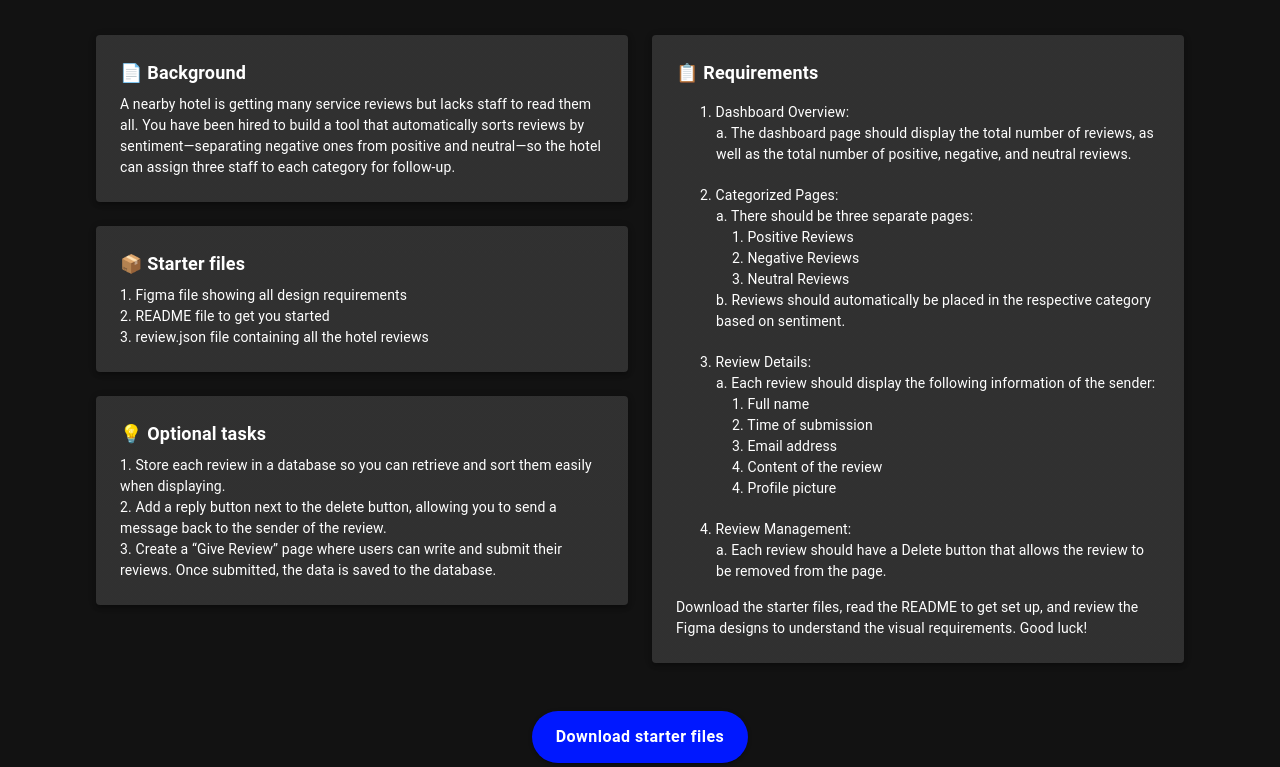
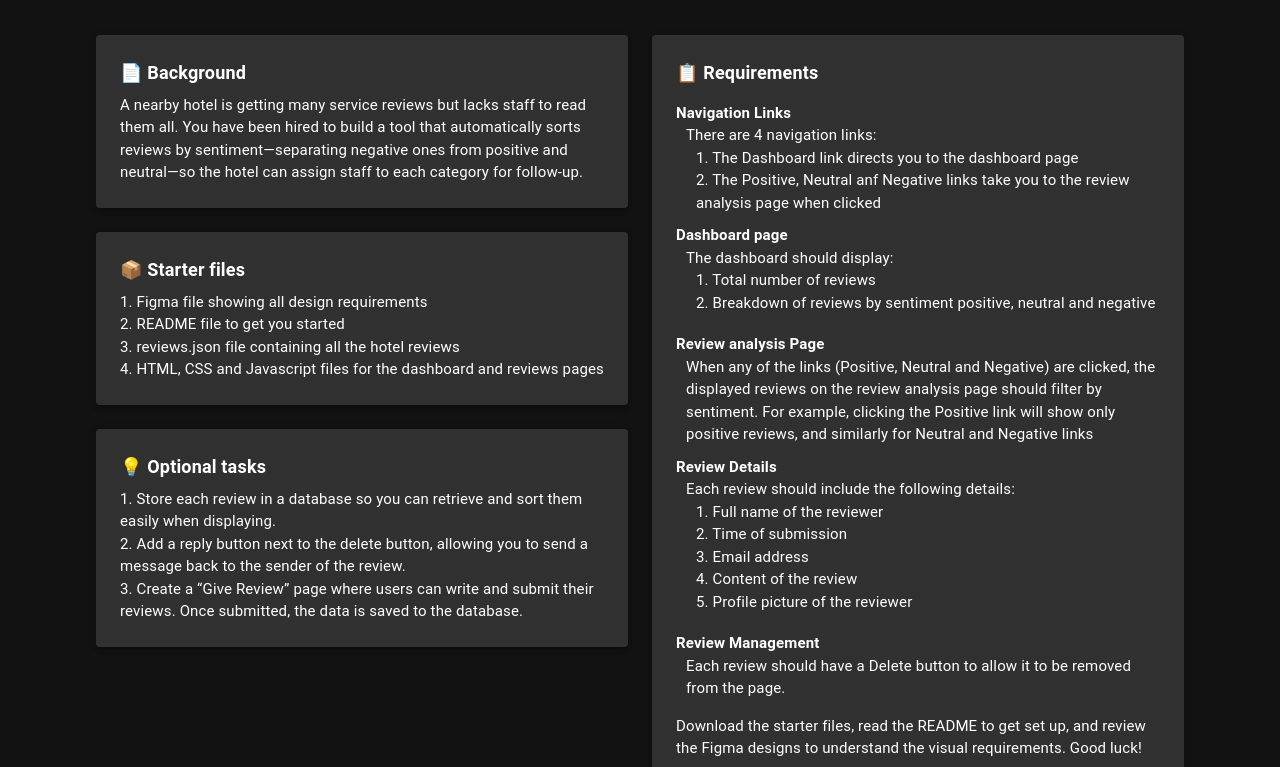
Before and after one commit to aginamena/mlprojectmentor, a Next.js app: page /projects in a window 1280 px wide. Shown: the part 1273-2040 px from the top of the page. Built offline with nearby package versions, Linux system fonts and the light colour scheme; what @mui/material-nextjs would draw is missing.

Commit message:
cleaned up project 1 error in browser

```diff
--- a/app/layout.tsx
+++ b/app/layout.tsx
@@ -43,7 +43,7 @@ export default function RootLayout({
           }}
         />
       </head>
-      <body>
+      <body suppressHydrationWarning>
         <ThemeRegistry>
           {children}
           <Footer />
--- a/app/projects/Introduction.tsx
+++ b/app/projects/Introduction.tsx
@@ -23,7 +23,7 @@ export default function Introduction() {
       </Box>
       <Box maxWidth={400}>
         <MetaChips />
-        <Typography fontSize={14} style={{ marginTop: "20px" }}>
+        <Typography fontSize={15} style={{ marginTop: "20px" }}>
           You are free to use any tools to build this project, as long as you
           meet all the given design requirements. Once you’ve completed the
           requirements and want to challenge yourself further, consider working
--- a/app/projects/ProjectDetails.tsx
+++ b/app/projects/ProjectDetails.tsx
@@ -14,12 +14,12 @@ export default function ProjectDetails() {
               📄 Background
             </Typography>
           </Stack>
-          <Typography fontSize={14}>
+          <Typography fontSize={15}>
             A nearby hotel is getting many service reviews but lacks staff to
             read them all. You have been hired to build a tool that
             automatically sorts reviews by sentiment—separating negative ones
-            from positive and neutral—so the hotel can assign three staff to
-            each category for follow-up.
+            from positive and neutral—so the hotel can assign staff to each
+            category for follow-up.
           </Typography>
         </Paper>
         <Paper
@@ -35,75 +35,74 @@ export default function ProjectDetails() {
           <Typography fontSize={18} fontWeight={600} mb={2}>
             📋 Requirements
           </Typography>
-          <Box sx={{ pl: 3 }}>
-            <Typography style={{ fontSize: "14px" }}>
-              1. Dashboard Overview:
-              <Box sx={{ pl: 2 }}>
-                <Typography style={{ fontSize: "14px" }}>
-                  a. The dashboard page should display the total number of
-                  reviews, as well as the total number of positive, negative,
-                  and neutral reviews.
-                </Typography>
-              </Box>
-            </Typography>
+          <ol style={{ fontSize: "15px" }}>
+            <li>
+              <strong>Navigation Links</strong>
+              <ul style={{ paddingLeft: 10 }}>
+                <li>There are 4 navigation links:</li>
+                <ul style={{ paddingLeft: 10 }}>
+                  <li>
+                    1. The Dashboard link directs you to the dashboard page
+                  </li>
+                  <li>
+                    2. The Positive, Neutral anf Negative links take you to the
+                    review analysis page when clicked
+                  </li>
+                </ul>
+              </ul>
+            </li>
+            <li style={{ marginTop: 10, marginBottom: 19 }}>
+              <strong>Dashboard page</strong>
+              <ul style={{ paddingLeft: 10 }}>
+                <li>The dashboard should display:</li>
+                <ul style={{ paddingLeft: 10 }}>
+                  <li>1. Total number of reviews</li>
+                  <li>
+                    2. Breakdown of reviews by sentiment positive, neutral and
+                    negative
+                  </li>
+                </ul>
+              </ul>
+            </li>
 
-            <Typography
-              style={{
-                marginTop: "20px",
-                marginBottom: "20px",
-                fontSize: "14px",
-              }}
-            >
-              2. Categorized Pages:
-              <Box sx={{ pl: 2, fontSize: "14px" }}>
-                a. There should be three separate pages:
-                <Typography sx={{ pl: 2, fontSize: "14px" }}>
-                  1. Positive Reviews
-                </Typography>
-                <Typography sx={{ pl: 2, fontSize: "14px" }}>
-                  2. Negative Reviews
-                </Typography>
-                <Typography sx={{ pl: 2, fontSize: "14px" }}>
-                  3. Neutral Reviews
-                </Typography>
-              </Box>
-              <Box sx={{ pl: 2, fontSize: "14px" }}>
-                b. Reviews should automatically be placed in the respective
-                category based on sentiment.
-              </Box>
-            </Typography>
+            <li>
+              <strong>Review analysis Page</strong>
+              <ul style={{ paddingLeft: 10 }}>
+                <li>
+                  When any of the links (Positive, Neutral and Negative) are
+                  clicked, the displayed reviews on the review analysis page
+                  should filter by sentiment. For example, clicking the Positive
+                  link will show only positive reviews, and similarly for
+                  Neutral and Negative links
+                </li>
+              </ul>
+            </li>
 
-            <Typography style={{ marginBottom: "20px", fontSize: "14px" }}>
-              3. Review Details:
-              <Box sx={{ pl: 2, fontSize: "14px" }}>
-                a. Each review should display the following information of the
-                sender:
-                <Typography sx={{ pl: 2, fontSize: "14px" }}>
-                  1. Full name
-                </Typography>
-                <Typography sx={{ pl: 2, fontSize: "14px" }}>
-                  2. Time of submission
-                </Typography>
-                <Typography sx={{ pl: 2, fontSize: "14px" }}>
-                  3. Email address
-                </Typography>
-                <Typography sx={{ pl: 2, fontSize: "14px" }}>
-                  4. Content of the review
-                </Typography>
-                <Typography sx={{ pl: 2, fontSize: "14px" }}>
-                  4. Profile picture
-                </Typography>
-              </Box>
-            </Typography>
-            <Typography style={{ fontSize: "14px" }}>
-              4. Review Management:
-              <Box sx={{ pl: 2, fontSize: "14px" }}>
-                a. Each review should have a Delete button that allows the
-                review to be removed from the page.
-              </Box>
-            </Typography>
-          </Box>
-          <Typography sx={{ marginTop: "15px", fontSize: "14px" }}>
+            <li style={{ marginTop: 10, marginBottom: 19 }}>
+              <strong>Review Details</strong>
+              <ul style={{ paddingLeft: 10 }}>
+                <li>Each review should include the following details:</li>
+                <ul style={{ paddingLeft: 10 }}>
+                  <li>1. Full name of the reviewer</li>
+                  <li>2. Time of submission</li>
+                  <li>3. Email address</li>
+                  <li>4. Content of the review</li>
+                  <li>5. Profile picture of the reviewer</li>
+                </ul>
+              </ul>
+            </li>
+
+            <li>
+              <strong>Review Management </strong>
+              <ul style={{ paddingLeft: 10 }}>
+                <li>
+                  Each review should have a Delete button to allow it to be
+                  removed from the page.
+                </li>
+              </ul>
+            </li>
+          </ol>
+          <Typography sx={{ marginTop: "15px", fontSize: "15px" }}>
             Download the starter files, read the README to get set up, and
             review the Figma designs to understand the visual requirements. Good
             luck!
@@ -118,11 +117,13 @@ export default function ProjectDetails() {
               📦 Starter files
             </Typography>
           </Stack>
-          <Typography style={{ fontSize: "14px" }}>
+          <Typography style={{ fontSize: "15px" }}>
             1. Figma file showing all design requirements
             <br />
             2. README file to get you started <br />
-            3. review.json file containing all the hotel reviews
+            3. reviews.json file containing all the hotel reviews <br />
+            4. HTML, CSS and Javascript files for the dashboard and reviews
+            pages <br />
           </Typography>
         </Paper>
         <Paper
@@ -132,7 +133,7 @@ export default function ProjectDetails() {
           <Typography fontSize={18} fontWeight={600} mb={1}>
             💡 Optional tasks
           </Typography>
-          <Typography fontSize={14}>
+          <Typography fontSize={15}>
             1. Store each review in a database so you can retrieve and sort them
             easily when displaying. <br />
             2. Add a reply button next to the delete button, allowing you to
@@ -157,75 +158,74 @@ export default function ProjectDetails() {
           <Typography fontSize={18} fontWeight={600} mb={2}>
             📋 Requirements
           </Typography>
-          <Box sx={{ pl: 3 }}>
-            <Typography style={{ fontSize: "14px" }}>
-              1. Dashboard Overview:
-              <Box sx={{ pl: 2 }}>
-                <Typography style={{ fontSize: "14px" }}>
-                  a. The dashboard page should display the total number of
-                  reviews, as well as the total number of positive, negative,
-                  and neutral reviews.
-                </Typography>
-              </Box>
-            </Typography>
+          <ol style={{ fontSize: "15px" }}>
+            <li>
+              <strong>Navigation Links</strong>
+              <ul style={{ paddingLeft: 10 }}>
+                <li>There are 4 navigation links:</li>
+                <ul style={{ paddingLeft: 10 }}>
+                  <li>
+                    1. The Dashboard link directs you to the dashboard page
+                  </li>
+                  <li>
+                    2. The Positive, Neutral anf Negative links take you to the
+                    review analysis page when clicked
+                  </li>
+                </ul>
+              </ul>
+            </li>
+            <li style={{ marginTop: 10, marginBottom: 19 }}>
+              <strong>Dashboard page</strong>
+              <ul style={{ paddingLeft: 10 }}>
+                <li>The dashboard should display:</li>
+                <ul style={{ paddingLeft: 10 }}>
+                  <li>1. Total number of reviews</li>
+                  <li>
+                    2. Breakdown of reviews by sentiment positive, neutral and
+                    negative
+                  </li>
+                </ul>
+              </ul>
+            </li>
 
-            <Typography
-              style={{
-                marginTop: "20px",
-                marginBottom: "20px",
-                fontSize: "14px",
-              }}
-            >
-              2. Categorized Pages:
-              <Box sx={{ pl: 2, fontSize: "14px" }}>
-                a. There should be three separate pages:
-                <Typography sx={{ pl: 2, fontSize: "14px" }}>
-                  1. Positive Reviews
-                </Typography>
-                <Typography sx={{ pl: 2, fontSize: "14px" }}>
-                  2. Negative Reviews
-                </Typography>
-                <Typography sx={{ pl: 2, fontSize: "14px" }}>
-                  3. Neutral Reviews
-                </Typography>
-              </Box>
-              <Box sx={{ pl: 2, fontSize: "14px" }}>
-                b. Reviews should automatically be placed in the respective
-                category based on sentiment.
-              </Box>
-            </Typography>
+            <li>
+              <strong>Review analysis Page</strong>
+              <ul style={{ paddingLeft: 10 }}>
+                <li>
+                  When any of the links (Positive, Neutral and Negative) are
+                  clicked, the displayed reviews on the review analysis page
+                  should filter by sentiment. For example, clicking the Positive
+                  link will show only positive reviews, and similarly for
+                  Neutral and Negative links
+                </li>
+              </ul>
+            </li>
 
-            <Typography style={{ marginBottom: "20px", fontSize: "14px" }}>
-              3. Review Details:
-              <Box sx={{ pl: 2, fontSize: "14px" }}>
-                a. Each review should display the following information of the
-                sender:
-                <Typography sx={{ pl: 2, fontSize: "14px" }}>
-                  1. Full name
-                </Typography>
-                <Typography sx={{ pl: 2, fontSize: "14px" }}>
-                  2. Time of submission
-                </Typography>
-                <Typography sx={{ pl: 2, fontSize: "14px" }}>
-                  3. Email address
-                </Typography>
-                <Typography sx={{ pl: 2, fontSize: "14px" }}>
-                  4. Content of the review
-                </Typography>
-                <Typography sx={{ pl: 2, fontSize: "14px" }}>
-                  4. Profile picture
-                </Typography>
-              </Box>
-            </Typography>
-            <Typography style={{ fontSize: "14px" }}>
-              4. Review Management:
-              <Box sx={{ pl: 2, fontSize: "14px" }}>
-                a. Each review should have a Delete button that allows the
-                review to be removed from the page.
-              </Box>
-            </Typography>
-          </Box>
-          <Typography sx={{ marginTop: "15px", fontSize: "14px" }}>
+            <li style={{ marginTop: 10, marginBottom: 19 }}>
+              <strong>Review Details</strong>
+              <ul style={{ paddingLeft: 10 }}>
+                <li>Each review should include the following details:</li>
+                <ul style={{ paddingLeft: 10 }}>
+                  <li>1. Full name of the reviewer</li>
+                  <li>2. Time of submission</li>
+                  <li>3. Email address</li>
+                  <li>4. Content of the review</li>
+                  <li>5. Profile picture of the reviewer</li>
+                </ul>
+              </ul>
+            </li>
+
+            <li>
+              <strong>Review Management </strong>
+              <ul style={{ paddingLeft: 10 }}>
+                <li>
+                  Each review should have a Delete button to allow it to be
+                  removed from the page.
+                </li>
+              </ul>
+            </li>
+          </ol>
+          <Typography sx={{ marginTop: "15px", fontSize: "15px" }}>
             Download the starter files, read the README to get set up, and
             review the Figma designs to understand the visual requirements. Good
             luck!
```
Also changed, not shown: app/projects/README.tsx (added, +24 -0 lines), app/projects/ZipFiles.tsx (+6 -33 lines), app/projects/reviews.tsx (added, +76 -0 lines).
